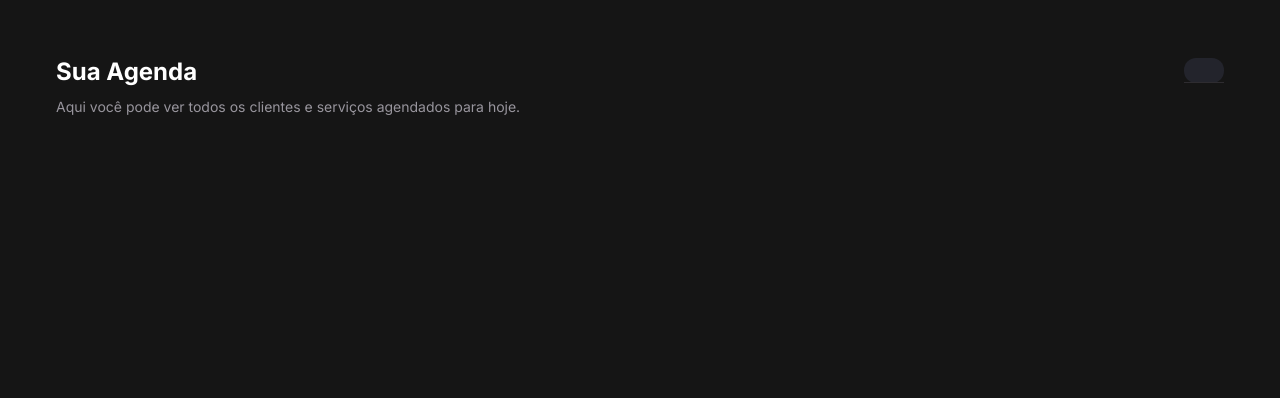
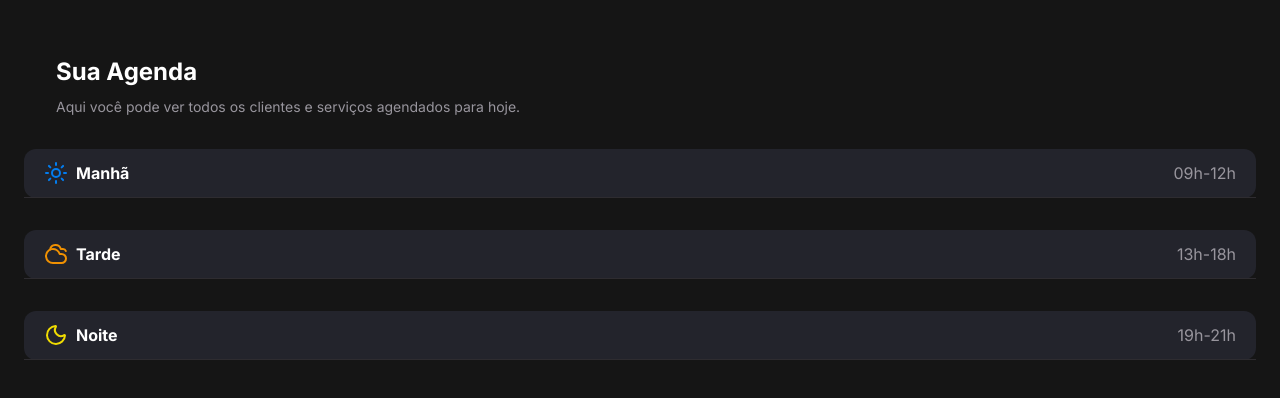
Before and after one commit to jullianedipaula/next-curso-pet-shop, a Next.js app: page / in a window 1280 px wide. Shown: the top 398 px of the page. Built offline with nearby package versions, Linux system fonts and the light colour scheme.

Commit message:
:construction: feat: Criando Lógica para os Períodos

```diff
--- a/src/app/page.tsx
+++ b/src/app/page.tsx
@@ -1,3 +1,9 @@
+import { Appointment as AppointmentPrisma } from '@/generated/prisma'
+import {
+  Appointment,
+  AppointmentPeriod,
+  AppointmentPeriodDay,
+} from '@/types/appointment'
 import { PeriodSection } from '@/components/period-section/period-section'
 
 const appointments = [
@@ -35,7 +41,60 @@
   },
 ]
 
+const getPeriod = (hour: number): AppointmentPeriodDay => {
+  if (hour >= 9 && hour < 12) return 'morning'
+  if (hour >= 13 && hour < 18) return 'afternoon'
+  return 'evening'
+}
+
+function groupAppointmentByPeriod(
+  appointments: AppointmentPrisma[]
+): AppointmentPeriod[] {
+  const transformedAppointments: Appointment[] = appointments?.map((apt) => ({
+    ...apt,
+    time: apt.scheduleAt.toLocaleTimeString('pt-BR', {
+      hour: '2-digit',
+      minute: '2-digit',
+    }),
+    service: apt.description,
+    period: getPeriod(apt.scheduleAt.getHours()),
+  }))
+
+  const morningAppointments = transformedAppointments.filter(
+    (apt) => apt.period === 'morning'
+  )
+  const afternoonAppointments = transformedAppointments.filter(
+    (apt) => apt.period === 'afternoon'
+  )
+  const eveningAppointments = transformedAppointments.filter(
+    (apt) => apt.period === 'evening'
+  )
+
+  return [
+    {
+      title: 'Manhã',
+      type: 'morning',
+      timeRange: '09h-12h',
+      appointments: morningAppointments,
+    },
+    {
+      title: 'Tarde',
+      type: 'afternoon',
+      timeRange: '13h-18h',
+      appointments: afternoonAppointments,
+    },
+    {
+      title: 'Noite',
+      type: 'evening',
+      timeRange: '19h-21h',
+      appointments: eveningAppointments,
+    },
+  ]
+}
+
 export default function Home() {
+  const periods = groupAppointmentByPeriod(appointments)
+
   return (
     <div className="bg-background-primary p-6">
       <div className="flex items-center justify-between md:m-8">
@@ -47,7 +106,12 @@
             Aqui você pode ver todos os clientes e serviços agendados para hoje.
           </p>
         </div>
-        <PeriodSection period={[]} />
+      </div>
+
+      <div className="pb-24 md:pb-0">
+        {periods.map((period, index) => (
+          <PeriodSection period={period} key={index} />
+        ))}
       </div>
     </div>
   )
--- a/src/components/period-section/period-section.tsx
+++ b/src/components/period-section/period-section.tsx
@@ -1,7 +1,8 @@
+import { AppointmentPeriod } from '@/types/appointment'
 import { Cloudy, Moon, Sun } from 'lucide-react'
 
 type PeriodSectionProps = {
-  period: any
+  period: AppointmentPeriod
 }
 
 const periodIcons = {
@@ -9,14 +10,20 @@
   afternoon: <Cloudy className="text-accent-orange" />,
   evening: <Moon className="text-accent-yellow" />,
 }
+
 export const PeriodSection = ({ period }: PeriodSectionProps) => {
   return (
     <section className="mb-8 bg-background-tertiary rounded-xl">
       <div className="flex items-center px-5 py-3 justify-between border-b border-[#2E2C30]">
-        <div>{periodIcons[period.type]}</div>
-        <h2 className="text-label-large-size text-content-primary">
-          {period.title}
-        </h2>
+        <div className="flex items-center gap-2">
+          {periodIcons[period?.type]}
+          <h2 className="text-label-large-size text-content-primary">
+            {period?.title}
+          </h2>
+        </div>
+        <span className="text-label-large-size text-content-secondary">
+          {period.timeRange}
+        </span>
       </div>
     </section>
   )
--- /dev/null
+++ b/src/types/appointment.ts
@@ -0,0 +1,19 @@
+export type AppointmentPeriodDay = 'morning' | 'afternoon' | 'evening'
+
+export type Appointment = {
+  id: string
+  time: string
+  petName: string
+  tutorName: string
+  phone: string
+  description: string
+  scheduleAt: Date
+  period: AppointmentPeriodDay
+}
+
+export type AppointmentPeriod = {
+  title: string
+  type: AppointmentPeriodDay
+  timeRange: string
+  appointments: Appointment[]
+}
```
